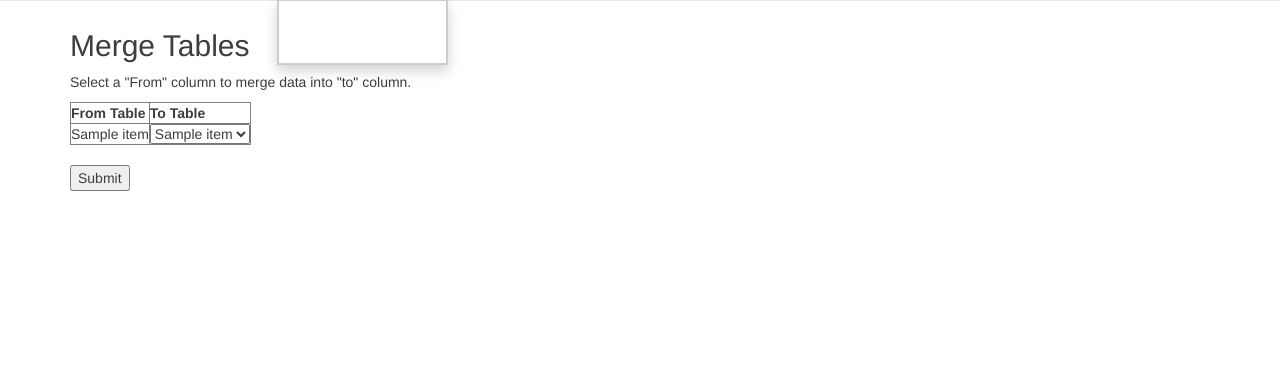
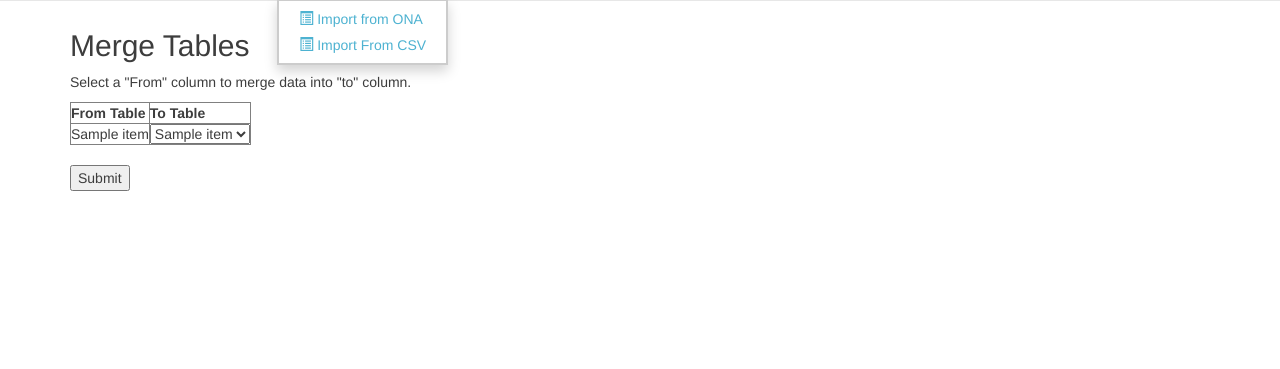
Before and after one commit to toladata/TolaTables, a Django app: template templates/display/merge.html in a window 1280 px wide, after a click on "Import Data". Shown: the part 51-420 px from the top of the page. Run offline with Django 3.2, Linux system fonts and the light colour scheme; the template is opened without the code that fills it: most values are stand-ins (such as "Sample title", 1, 10 or a date in 2020); some libraries are stand-ins or nearby versions; some web fonts are replaced.

```diff
--- a/static/css/app.css
+++ b/static/css/app.css
@@ -29,7 +29,7 @@ html {
     color: white !important;
 }
 
-.navbar-nav dropdown-menu li a{
+.dropdown-menu li a{
     color: rgb(77, 178, 209) !important;
 }
 
```
